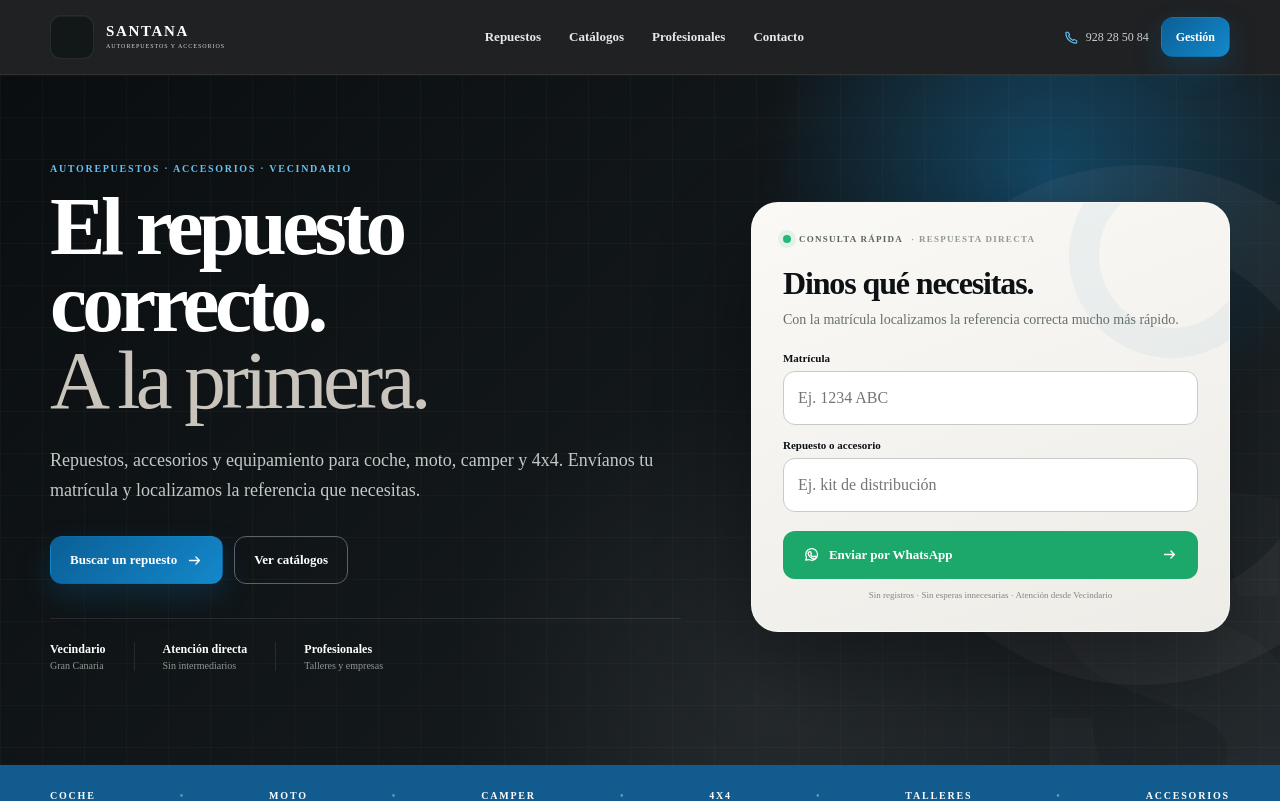
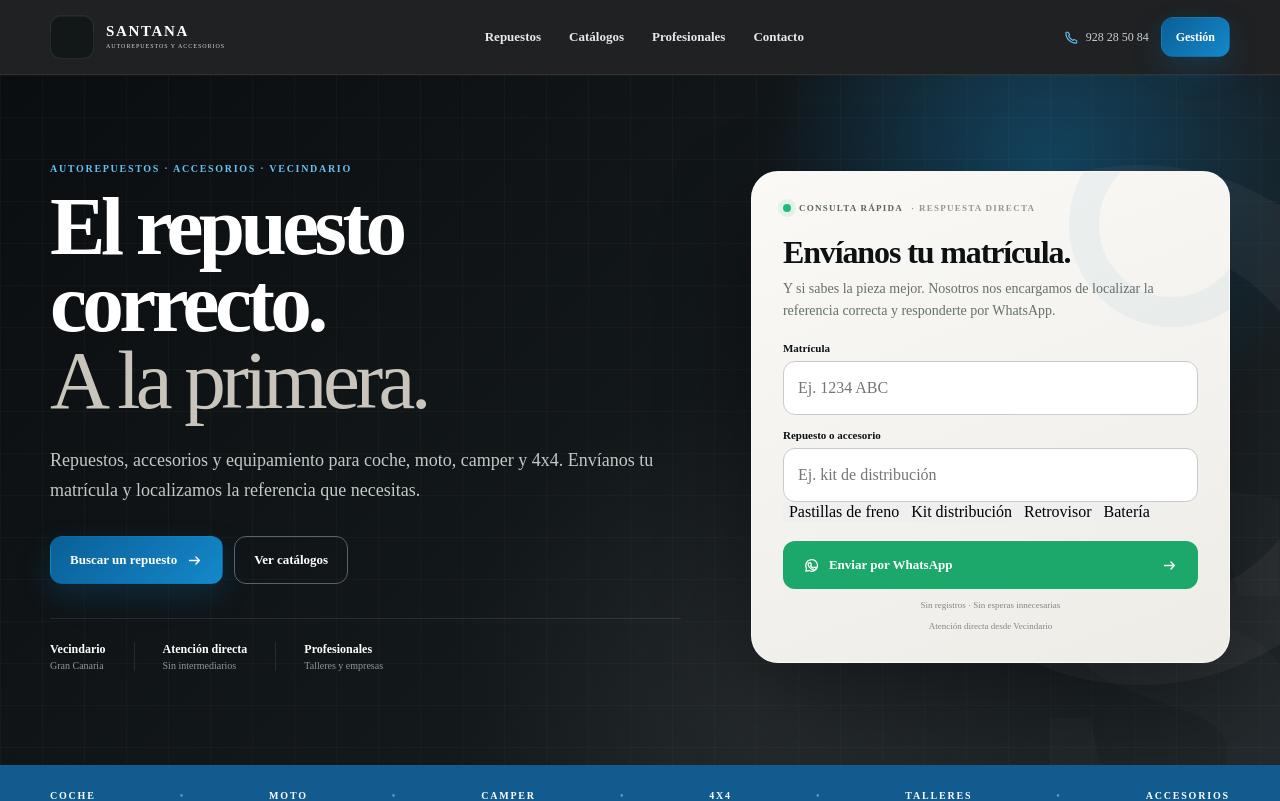
Before and after one commit to alexxarmaas/Proyectos, a Next.js app in the folder santana-autorepuestos/: page / in a window 1280 px wide. Shown: the top 801 px of the page. Built offline with nearby package versions, Linux system fonts and the light colour scheme.

Commit message:
Refresh Santana quick request flow

```diff
--- a/santana-autorepuestos/src/components/RequestBox.tsx
+++ b/santana-autorepuestos/src/components/RequestBox.tsx
@@ -2,6 +2,8 @@
 
 import { useState } from "react";
 import { UiIcon } from "./UiIcon";
+
+const quickParts = ["Pastillas de freno", "Kit distribución", "Retrovisor", "Batería"];
 
 export function RequestBox() {
   const [plate, setPlate] = useState("");
@@ -16,8 +18,8 @@ export function RequestBox() {
   return (
     <form className="requestCard" onSubmit={submit}>
       <div className="requestTopline"><span className="statusDot" /> CONSULTA RÁPIDA <span>· RESPUESTA DIRECTA</span></div>
-      <h2>Dinos qué necesitas.</h2>
-      <p>Con la matrícula localizamos la referencia correcta mucho más rápido.</p>
+      <h2>Envíanos tu matrícula.</h2>
+      <p>Y si sabes la pieza mejor. Nosotros nos encargamos de localizar la referencia correcta y responderte por WhatsApp.</p>
       <div className="formField">
         <label htmlFor="plate">Matrícula</label>
         <input id="plate" autoComplete="off" inputMode="text" maxLength={12} value={plate} onChange={(e) => setPlate(e.target.value.toUpperCase())} placeholder="Ej. 1234 ABC" />
@@ -26,8 +28,16 @@ export function RequestBox() {
         <label htmlFor="part">Repuesto o accesorio</label>
         <input id="part" autoComplete="off" value={part} onChange={(e) => setPart(e.target.value)} placeholder="Ej. kit de distribución" />
       </div>
+      <div className="requestQuickParts">
+        {quickParts.map((item) => (
+          <button key={item} type="button" className="quickPartChip" onClick={() => setPart(item)}>{item}</button>
+        ))}
+      </div>
       <button className="button buttonWhatsapp" type="submit"><UiIcon name="whatsapp" /> Enviar por WhatsApp <UiIcon name="arrow" /></button>
-      <span className="microcopy">Sin registros · Sin esperas innecesarias · Atención desde Vecindario</span>
+      <div className="microcopyGroup">
+        <span className="microcopy">Sin registros · Sin esperas innecesarias</span>
+        <span className="microcopy">Atención directa desde Vecindario</span>
+      </div>
     </form>
   );
 }
```
